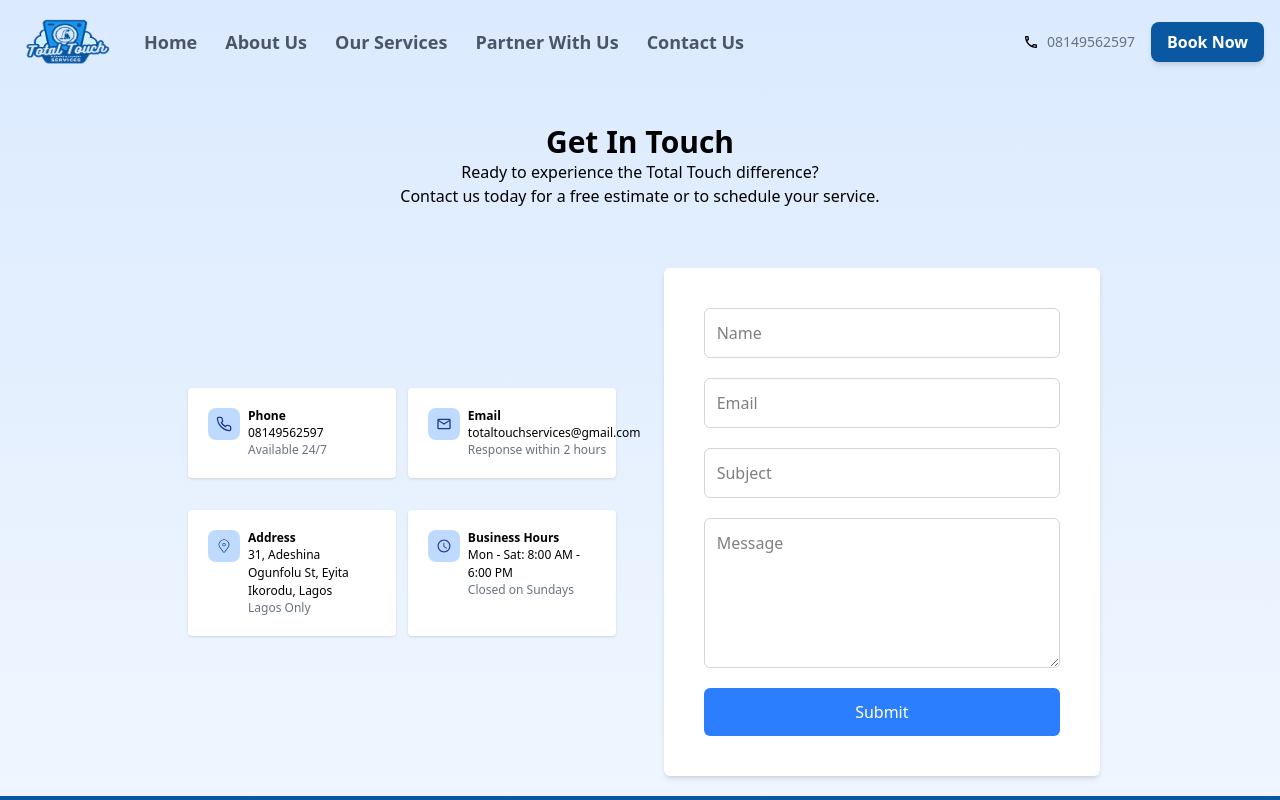
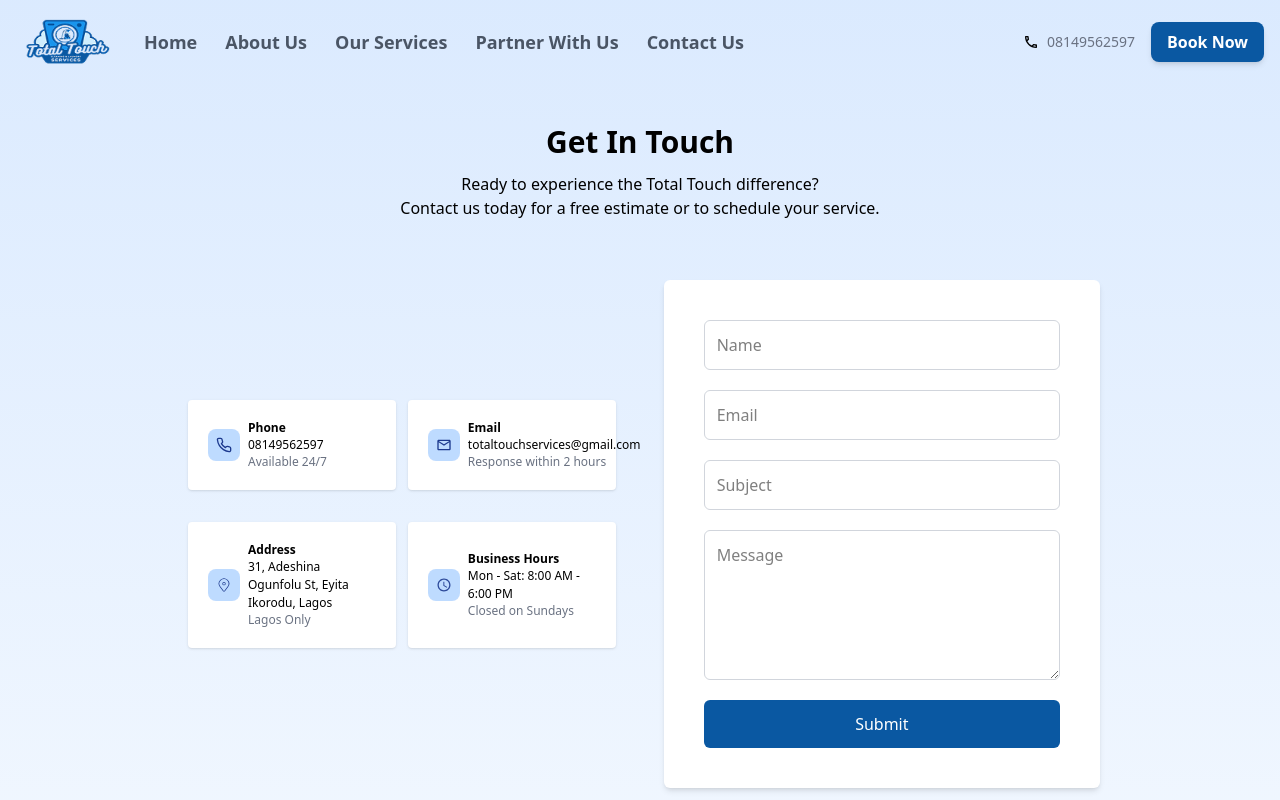
Before and after one commit to oyelajakenny/totaltouch, a Next.js app in the folder app/: page /contact-us in a window 1280 px wide. Shown: the top 800 px of the page. Built offline with nearby package versions, Linux system fonts and the light colour scheme.

Commit message:
Implemented the contact us page

```diff
--- a/app/app/contact-us/page.js
+++ b/app/app/contact-us/page.js
@@ -5,20 +5,27 @@
 const page = () => {
   return (
     <div className="conatiner mx-auto flex flex-col justify-start items-center">
-      <div className="flex flex-col justify-center items-center text-center my-10">
+      <div className="flex flex-col gap-3 justify-center items-center text-center w-full my-10">
         <h1 className="text-3xl font-semibold">Get In Touch</h1>
         <p>
           Ready to experience the Total Touch difference? <br></br> Contact us
           today for a free estimate or to schedule your service.
         </p>
+        {/* <div className="w-full h-auto">
+          <iframe
+            src="https://www.google.com/maps/d/u/0/embed?mid=192jwuPAknDQ7kl6k10TdklpmKc8aA7k&ehbc=2E312F&noprof=1"
+            width="100%"
+            height="480"
+          ></iframe>
+        </div> */}
       </div>
-      <div className="container  w-full flex flex-col-reverse md:flex-col-reverse lg:flex-row items-center justify-between px-4 lg:px-40 ">
+      <div className="container  w-full flex flex-col-reverse md:flex-col-reverse lg:flex-row items-center justify-start px-4 lg:px-40 ">
         <div className="w-full  lg:w-1/2 m-7 grid grid-cols-2 gap-3 ">
           {contact.map((items, index) => {
             return (
               <div
                 key={index}
-                className="flex justify-start items-start shadow-sm rounded-sm gap-2 p-2 lg:p-5 bg-white mb-5"
+                className="flex justify-start items-center shadow-sm rounded-sm gap-2 p-2 lg:p-5 bg-white mb-5"
               >
                 <div className="p-2 w-fit rounded-lg bg-blue-200 text-blue-900">
                   {items.icon}
@@ -57,7 +64,7 @@
             />
             <button
               type="submit"
-              className=" w-full bg-blue-500 text-white p-3 rounded-md  mx-auto"
+              className=" w-full bg-[#0A58A2] text-white p-3 rounded-md  mx-auto"
             >
               Submit
             </button>
```
